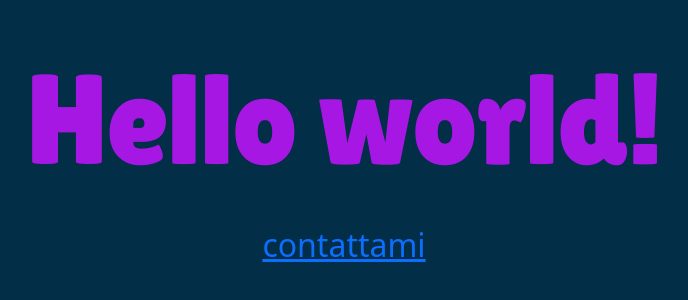
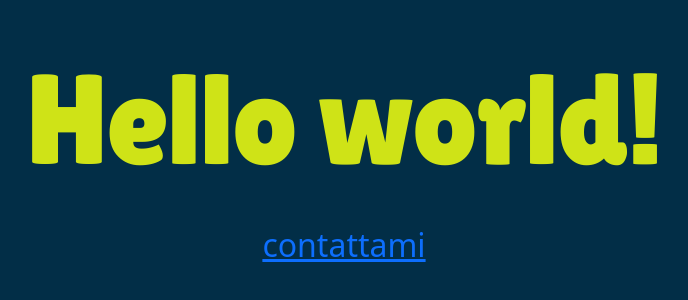
Before and after one commit to Giadacantu/progetto1, a website built with Parcel: page index.html in a window 1280 px wide. Shown: the part 244-544 px from the top of the page, without its empty margins (296-984 px from the left). Built offline with nearby package versions, Linux system fonts and the light colour scheme.

Commit message:
style.css

```diff
--- a/style.css
+++ b/style.css
@@ -11,7 +11,7 @@ body {
 
   .main h1 {
     font-family: 'Lilita One';
-    color: rgb(166, 23, 227);
+    color: rgb(207, 227, 23);
     font-size: 10vw;
     letter-spacing: -2px;
   }
```
